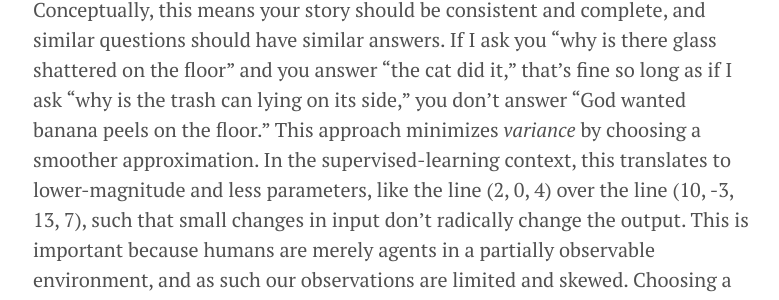
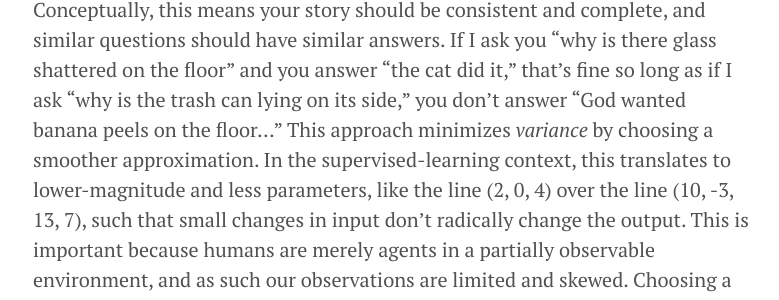
Before and after one commit to chinarjoshi/chinarjoshi.github.io, a Jekyll site: the page built from _posts/regulation/2024-01-01-regulation.md, in a window 1280 px wide and 900 px high, scrolled down 18007 px. Shown: the part 324-624 px from the top of the window, without its empty margins (247-1026 px from the left). Built offline with Jekyll 4.4.1, drawn with Linux system fonts in a browser that asks for light colours; some of the changed text lies outside the part shown.

Commit message:
Add elipse

```diff
--- a/_posts/regulation/2024-01-01-regulation.md
+++ b/_posts/regulation/2024-01-01-regulation.md
@@ -137,7 +137,7 @@ It’s time for the paradigm shift I mentioned at the start of the article, from
 
 This top-down story consolidates the cognitive psychology, philosophy, optimization, Bayesian statistics, and finally deep learning perspectives on AI. You should understand that ChatGPT works under the same conceptual foundations as A* search. And I think there are two conflicting morals to this story of approximation. Together, they form the **bias-variance tradeoff**!
 
-First, choose the simplest hypothesis that still explains the data. Simpler hypotheses are more interpretable and have less "holes" in their story. Conceptually, this means your story should be consistent and complete, and similar questions should have similar answers. If I ask you “why is there glass shattered on the floor” and you answer “the cat did it,” that's fine so long as if I ask “why is the trash can lying on its side,” you don't answer "God wanted banana peels on the floor." This approach minimizes *variance* by choosing a smoother approximation. In the supervised-learning context, this translates to lower-magnitude and less parameters, like the line (2, 0, 4) over the line (10, -3, 13, 7), such that small changes in input don't radically change the output. This is important because humans are merely agents in a partially observable environment, and as such our observations are limited and skewed. Choosing a simpler hypothesis makes the most of your observations by learning the trend instead of the points, just like believing in coincidences over ghosts. This simplicity-bias is colloquially known as **Occam’s razor**.
+First, choose the simplest hypothesis that still explains the data. Simpler hypotheses are more interpretable and have less "holes" in their story. Conceptually, this means your story should be consistent and complete, and similar questions should have similar answers. If I ask you “why is there glass shattered on the floor” and you answer “the cat did it,” that's fine so long as if I ask “why is the trash can lying on its side,” you don't answer "God wanted banana peels on the floor..." This approach minimizes *variance* by choosing a smoother approximation. In the supervised-learning context, this translates to lower-magnitude and less parameters, like the line (2, 0, 4) over the line (10, -3, 13, 7), such that small changes in input don't radically change the output. This is important because humans are merely agents in a partially observable environment, and as such our observations are limited and skewed. Choosing a simpler hypothesis makes the most of your observations by learning the trend instead of the points, just like believing in coincidences over ghosts. This simplicity-bias is colloquially known as **Occam’s razor**.
 
 Second, choose a hypothesis that is complex enough to actually model the underlying trend. Complex hypotheses can capture the root cause of phenomena when simple assumptions are insufficient or dangerous. By definition, supervised-learning is a dumb optimization algorithm that finds correlation between evidence and hypotheses. The simplest hypothesis that explains the data is usually a correlative relationship, not a causative one. This is precisely why models predict that being black or Muslim makes you more dangerous than being white, and being a woman makes you less suited for male-dominated careers. There are certainly such correlative relationships in our datasets, but relationships do not attempt to explain the true underlying distribution. This behavior is indicative of a naive or low-dimensional hypothesis. In the supervised-learning context, a potential solution is higher-magnitude and more parameters, such that the model can learn the nuanced trend responsible for the observations. This approach minimizes *bias* (aka error) by choosing a better explanation for the evidence. Balancing the preference for simplicity with the preference for causation birthed the field of **AI Ethics & Safety**.
 
```
